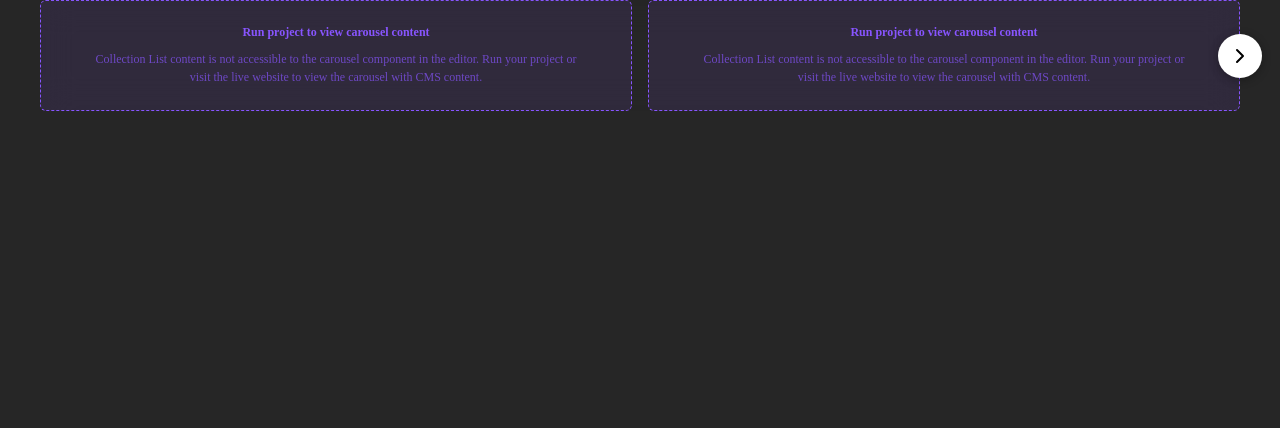
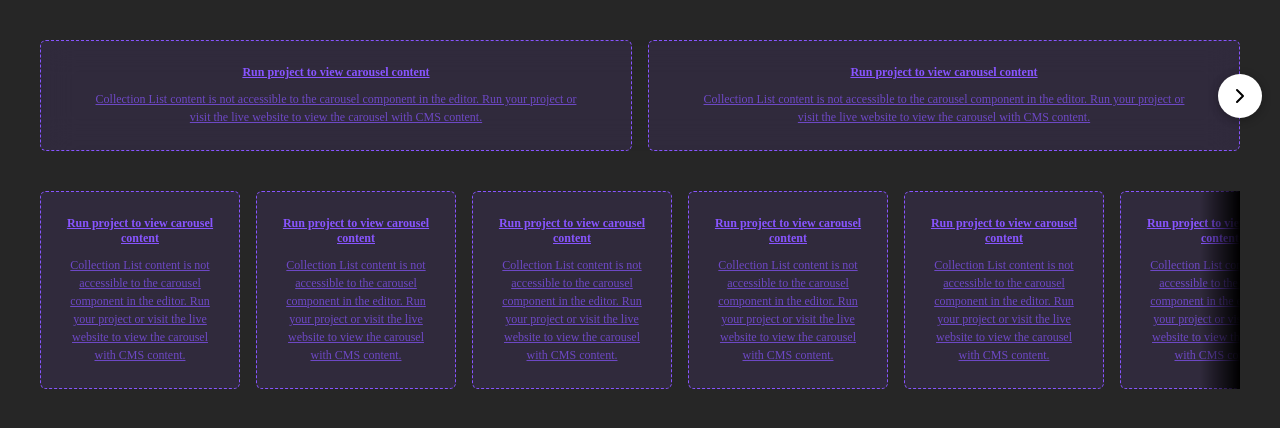
Before and after one commit to kolarskydominik/ui, a React (Vite) app: page / in a window 1280 px wide. Shown: the top 428 px of the page. Built offline with nearby package versions, Linux system fonts and the light colour scheme.

Commit message:
added: dk-scrollable-list

```diff
--- a/src/App.tsx
+++ b/src/App.tsx
@@ -1,9 +1,10 @@
 import { DkCarousel } from './components/dk-carousel';
+import DkScrollableList from './components/dk-scrollable-list';
 
 const App = () => {
   return (
     <>
-      <main className="min-h-svh overflow-x-hidden overflow-y-auto bg-neutral-800 px-10!">
+      <main className="min-h-svh overflow-x-hidden overflow-y-auto bg-neutral-800 p-10!">
         <DkCarousel
           items={Array.from({ length: 10 }).map((_, i) => (
             <div key={i}>
@@ -12,6 +13,15 @@ const App = () => {
           ))}
           perView={2}
           gap={16}
+        />
+        <div className="h-10"></div>
+        <DkScrollableList
+          gap={16}
+          items={Array.from({ length: 10 }).map((_, i) => (
+            <div key={i} className="min-w-50">
+              <CanvasPlaceholder />
+            </div>
+          ))}
         />
       </main>
     </>
@@ -26,7 +36,8 @@ export function CanvasPlaceholder() {
     'Collection List content is not accessible to the carousel component in the editor. Run your project or visit the live website to view the carousel with CMS content.';
 
   return (
-    <div
+    <a
+      href="#"
       style={{
         display: 'flex',
         width: '100%',
@@ -63,6 +74,6 @@ export function CanvasPlaceholder() {
       >
         {subtitle}
       </p>
-    </div>
+    </a>
   );
 }
--- a/src/components/dk-carousel.tsx
+++ b/src/components/dk-carousel.tsx
@@ -112,7 +112,7 @@ export const DkCarousel = ({
         transition: all 0.2s ease-in-out;
 
         &:hover {
-          background-color: rgba(255, 255, 255, 0.5);
+          background-color: rgba(255, 255, 255, 0.7);
           backdrop-filter: blur(3px);
         }
 
--- a/src/components/dk-scrollable-list.tsx
+++ b/src/components/dk-scrollable-list.tsx
@@ -1,153 +1,26 @@
 /* eslint-disable @typescript-eslint/no-unused-vars */
-import { type CSSProperties, useEffect, useRef, useState } from 'react';
-// .list-container {
-//   position: relative;
-//   width: 100%;
-//   max-width: 100%;
-//   height: auto;
-//   overflow: hidden;
-// }
-
-// /* Snap-align each direct child of the inner wrapper */
-// .list-container > div > * {
-//   scroll-snap-align: start;
-//   scroll-margin-left: 20px;
-// }
-
-// .list {
-//   padding-inline: 8px;
-//   display: flex;
-//   gap: 0;
-//   overflow-x: scroll;
-//   scroll-snap-type: x mandatory;
-//   -webkit-overflow-scrolling: touch;
-//   scrollbar-width: none;
-// }
-
-// /* Hide default scrollbar in WebKit browsers */
-// .list::-webkit-scrollbar {
-//   display: none;
-// }
-const ListContainer = styled('div', {
-  position: 'relative',
-  width: '100%',
-  maxWidth: '100%',
-  height: 'auto',
-  overflow: 'hidden',
-  '&>div>*': {
-    scrollSnapAlign: 'start',
-    scrollMarginLeft: 20,
-  },
-});
-
-const listStyle: CSSProperties = {
-  paddingInline: 8,
-  display: 'flex',
-  gap: 0,
-  overflowX: 'scroll',
-  scrollSnapType: 'x mandatory',
-  WebkitOverflowScrolling: 'touch',
-  scrollbarWidth: 'none',
-};
-
-const ScrollButton = ({
-  fadeColor,
-  direction,
-  isDisabled,
-  isVisible,
-  onClick,
-}: {
-  fadeColor: string;
-  direction: 'left' | 'right';
-  isDisabled: boolean;
-  isVisible: boolean;
-  onClick: (direction: 'left' | 'right') => void;
-}) => {
-  const Wrapper = styled('div', {
-    position: 'absolute',
-    display: 'grid',
-    alignItems: 'center',
-    paddingInline: 8,
-    insetBlock: 0,
-    width: '5rem',
-    background: `linear-gradient(90deg, ${fadeColor} 0%, rgba(0,0,0,0) 100%)`,
-
-    opacity: 1,
-    transitionProperty: 'all',
-    transitionTimingFunction: 'cubic-bezier(0.4, 0, 0.2, 1)',
-    transitionDuration: '300ms',
-    pointerEvents: isVisible ? 'auto' : 'none',
-
-    '&.left': {
-      left: 0,
-    },
-    '&.right': {
-      right: 0,
-      justifyItems: 'end',
-      transform: 'rotate(180deg)',
-    },
-    '&.hidden': {
-      opacity: 0,
-    },
-  });
-
-  const Button = styled('button', {
-    display: 'grid',
-    placeContent: 'center',
-    width: '3rem',
-    height: '3rem',
-    boxShadow: 'rgba(0, 0, 0, 0.35) 0px 5px 15px',
-    background: 'rgba(255, 255, 255, 0.3)',
-    backdropFilter: 'blur(8px)',
-    borderRadius: '4rem',
-    color: 'white',
-    border: 'none',
-    padding: 10,
-    cursor: 'pointer',
-    zIndex: 10,
-    fontSize: '2rem',
-    '&.hidden': {
-      opacity: 0,
-    },
-  });
-
-  return (
-    <Wrapper className={`${direction} ${isDisabled && 'hidden'}`}>
-      <Button
-        type="button"
-        name={`scroll-${direction}`}
-        onClick={() => onClick(direction)}
-        disabled={isDisabled}
-        className={!isVisible && 'hidden'}
-      >
-        <Chevron size={28} strokeWidth={2} />
-      </Button>
-    </Wrapper>
-  );
-};
+import { useEffect, useRef, useState } from 'react';
 
 type DkScrollableListProps = {
-  cmsCollection?: React.ReactNode;
-  isDesktop: boolean;
-  fadeColor: string;
-  itemsSpacing: number;
+  items: React.ReactNode;
+  isDesktop?: boolean;
+  fadeColor?: string;
+  fadeSize?: number;
+  gap?: number;
 };
 
 const DkScrollableList = ({
-  cmsCollection = null,
+  items,
   isDesktop = true,
-  fadeColor = 'black',
-  itemsSpacing = 0,
+  fadeColor = 'rgba(0, 0, 0)',
+  fadeSize = 40,
+  gap = 16,
   ...props
 }: DkScrollableListProps) => {
-  const listRef = useRef(null);
+  const listRef = useRef<HTMLDivElement | null>(null);
   const [isScrollable, setIsScrollable] = useState(false);
   const [canScrollLeft, setCanScrollLeft] = useState(false);
   const [canScrollRight, setCanScrollRight] = useState(false);
-
-  const isConnectedToCMS =
-    !!Array.isArray(cmsCollection) && cmsCollection.length > 0;
-  const showButtons = isDesktop;
 
   useEffect(() => {
     const updateArrows = () => {
@@ -157,7 +30,7 @@ const DkScrollableList = ({
         const canScroll = list.scrollWidth > list.clientWidth; // Check if scrolling is needed
         setIsScrollable(canScroll);
         if (canScroll) {
-          setCanScrollLeft(list.scrollLeft > 0);
+          setCanScrollLeft(list.scrollLeft > gap);
           setCanScrollRight(
             list.scrollLeft < list.scrollWidth - list.clientWidth,
           );
@@ -172,48 +45,104 @@ const DkScrollableList = ({
     listRef?.current?.addEventListener('scroll', updateArrows);
 
     return () => listRef?.current?.removeEventListener('scroll', updateArrows);
-  }, [cmsCollection]);
+  }, [items]);
 
-  const handleScroll = (direction) => {
-    const list = listRef?.current;
-    if (list) {
-      const scrollAmount = 150; // Adjust to match item width + gap
-      list.scrollBy({
-        left: direction === 'left' ? -scrollAmount : scrollAmount,
-        behavior: 'smooth',
-      });
+  //
+  // const handleScrollOnNavigation = (direction: 'left' | 'right') => {
+  //   const list = listRef?.current;
+  //   if (list) {
+  //     const scrollAmount = 150; // Adjust to match item width + gap
+  //     list.scrollBy({
+  //       left: direction === 'left' ? -scrollAmount : scrollAmount,
+  //       behavior: 'smooth',
+  //     });
+  //   }
+  // };
+
+  const styles = `
+      section[data-dk="dk-scrollable-list"] {
+        position: relative;
+        width: 100%;
+        max-width: 100%;
+        height: auto;
+        overflow: hidden;
+
+        --slide-spacing: ${gap}px;
       }
-  };
+
+      div[data-dk="dk-scrollable-list-items"] {
+        display: flex;
+        gap: 0;
+        overflow-x: scroll;
+        scroll-snap-type: x mandatory;
+        -webkit-overflow-scrolling: touch;
+        scrollbar-width: none;
+
+        /* Hide scrollbar for Chrome, Safari and Opera */
+        &::-webkit-scrollbar {
+          display: none;
+        }
+        /* Hide scrollbar for IE, Edge and Firefox */
+        -ms-overflow-style: none; /* IE and Edge */
+        scrollbar-width: none; /* Firefox */
+
+        & > * {
+          scroll-snap-align: start;
+          scroll-margin-left: 0px;
+          margin-left: var(--slide-spacing);
+        }
+      }
+
+      .dk-scrollable-list-fade {
+        position: absolute;
+        display: grid;
+        align-items: center;
+        padding-inline: 8px;
+        inset-block: 0px;
+        width: ${fadeSize}px;
+        background: linear-gradient(90deg, ${fadeColor} 0%, rgba(0, 0, 0, 0) 100%);
+        opacity: 1;
+        transition-property: all;
+        transition-timing-function: cubic-bezier(0.4, 0, 0.2, 1);
+        transition-duration: 300ms;
+        pointer-events: none;
+
+        &.left {
+          left: 0;
+        }
+
+        &.right {
+          right: 0;
+          justify-items: end;
+          transform: rotate(180deg);
+        }
+        &.hidden {
+          opacity: 0;
+        }
+      }`;
 
   return (
-    <ListContainer>
-      {/* Items */}
-      {React.cloneElement(cmsCollection[0], {
-        ref: listRef,
-        style: { ...listStyle, paddingInline: inlinePadding },
-        className: '', // this is important
-      })}
+    <>
+      <style>{styles}</style>
 
-      {/* Buttons */}
+      <section data-dk="dk-scrollable-list">
+        <div ref={listRef} data-dk="dk-scrollable-list-items">
+          {items}
+        </div>
+
+        {/* Fades */}
         {isScrollable && (
           <>
-          <ScrollButton
-            direction={'left'}
-            onClick={handleScroll}
-            isDisabled={!canScrollLeft}
-            isVisible={isDesktop}
-            fadeColor={fadeColor}
+            <div
+              className={`dk-scrollable-list-fade left ${!canScrollLeft ? 'hidden' : ''}`}
             />
-          <ScrollButton
-            direction={'right'}
-            onClick={handleScroll}
-            isDisabled={!canScrollRight}
-            isVisible={isDesktop}
-            fadeColor={fadeColor}
+            <div
+              className={`dk-scrollable-list-fade right ${!canScrollRight ? 'hidden' : ''}`}
             />
           </>
         )}
-    </ListContainer>
+      </section>
+    </>
   );
 };
 
```
Also changed, not shown: src/components/framer/dk-cms-carousel-wrapper.tsx (added). Lines whose indentation alone changed are shown as unchanged.
